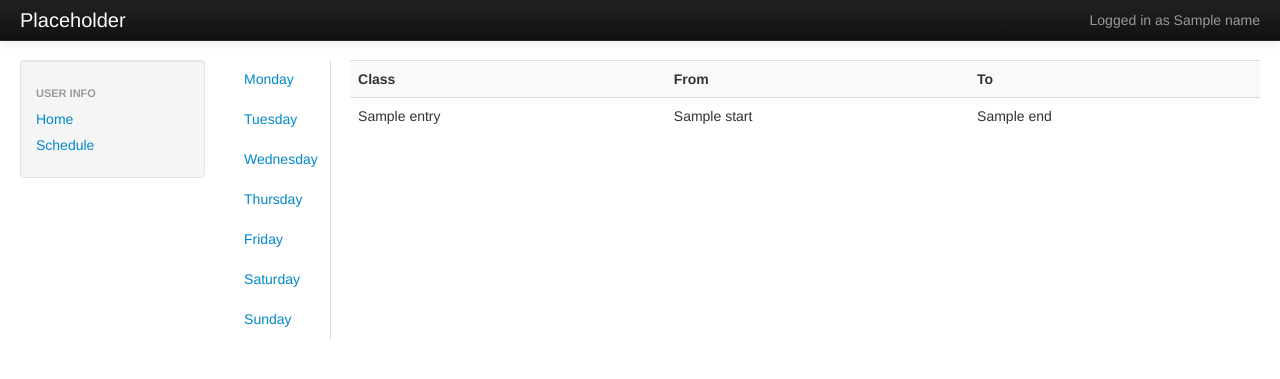
After one commit to MJSteklac/wcc, a Django app: template LabAideSite/templates/schedule/schedule.html in a window 1280 px wide. The commit adds this page. Shown: the top 379 px of the page. Run offline with Django 3.2, Linux system fonts and the light colour scheme; the template is opened without the code that fills it: most values are stand-ins (such as "Sample title", 1, 10 or a date in 2020); parts of the project's set-up code (start-up, migrations or seed data) failed here and were passed over; some libraries are stand-ins or nearby versions.

Commit message:
up to date

```diff
--- a/LabAideSite/templates/base.html
+++ b/LabAideSite/templates/base.html
@@ -4,8 +4,8 @@
 		{% load staticfiles %}
 		<link href="{% static "bootstrap/css/bootstrap.css" %}" rel="stylesheet">
 
+		<script type="text/javascript" src="http://ajax.googleapis.com/ajax/libs/jquery/1.7/jquery.js"></script>
 		<script type="text/javascript" src="{% static "bootstrap/js/bootstrap.js" %}"></script>
-		<script type="text/javascript" src="http://ajax.googleapis.com/ajax/libs/jquery/1.7/jquery.js"></script>
 	</head>
 	<body>
 		<div class="navbar navbar-inverse navbar-fixed-top">
@@ -19,7 +19,7 @@
 					<a class="brand" href="/">Placeholder</a>
 					<div class="nav-collapse collapse">
 						<p class="navbar-text pull-right">
-							Logged in as <a href="#" class="navbar-link">Username</a>
+							Logged in as {% block name %}{% endblock %}
 						</p>
 					</div><!--/.nav-collapse -->
 				</div>
@@ -29,7 +29,7 @@
 		<div class="container-fluid" style="margin-top:60px">
 			<div class="row-fluid">
 				<div class="span2">
-					<ul class="nav nav-list">
+					<ul class="nav nav-list well">
 						<li class="nav-header">User Info</li>
 						<li><a href="/">Home</a></li>
 						<li><a href="schedule/">Schedule</a></li>
--- /dev/null
+++ b/LabAideSite/templates/schedule/schedule.html
@@ -0,0 +1,153 @@
+{% extends "base.html" %}
+
+{% block name %}
+	{{ name }}
+{% endblock %}
+
+{% block content %}
+	<div class="tabbable tabs-left">
+		<ul class="nav nav-tabs" data-tabs="tabs">
+			<li><a href="#mon" data-toggle="tab">	Monday		</a></li>
+			<li><a href="#tue" data-toggle="tab">	Tuesday		</a></li>
+			<li><a href="#wed" data-toggle="tab">	Wednesday	</a></li>
+			<li><a href="#thu" data-toggle="tab">	Thursday	</a></li>
+			<li><a href="#fri" data-toggle="tab">	Friday		</a></li>
+			<li><a href="#sat" data-toggle="tab">	Saturday	</a></li>
+			<li><a href="#sun" data-toggle="tab">	Sunday		</a></li>
+		</ul>
+		<div class="tab-content">
+			<div class="tab-pane active" id="mon">
+				<table class="table table-striped">
+					<tr>
+						<th>Class</th><th>From</th><th>To</th>
+					</tr>
+					{% for entry in mon %}
+						<tr>
+							<td>{{ entry.class_name }}</td>
+							<td>{{ entry.start }}</td>
+							<td>{{ entry.end }}</td>
+						</tr>
+					</tr>
+					{% empty %}
+						<p>No Schedule on Mondays</p>
+						</tr>
+					{% endfor %}
+				</table>
+			</div>
+			<div class="tab-pane" id="tue">
+				<table class="table table-striped">
+                                        <tr>
+                                                <th>Class</th><th>From</th><th>To</th>
+                                        </tr>
+                                        {% for entry in tue %}
+                                                <tr>
+                                                        <td>{{ entry.class_name }}</td>
+                                                        <td>{{ entry.start }}</td>
+                                                        <td>{{ entry.end }}</td>
+                                                </tr>
+                                        </tr>
+                                        {% empty %}
+                                                <p>No Schedule on Tuesdays</p>
+                                                </tr>
+                                        {% endfor %}
+                                </table>
+                        </div>
+			<div class="tab-pane" id="wed">
+				<table class="table table-striped">
+                                        <tr>
+                                                <th>Class</th><th>From</th><th>To</th>
+                                        </tr>
+                                        {% for entry in wed %}
+                                                <tr>
+                                                        <td>{{ entry.class_name }}</td>
+                                                        <td>{{ entry.start }}</td>
+                                                        <td>{{ entry.end }}</td>
+                                                </tr>
+                                        </tr>
+                                        {% empty %}
+                                                <p>No Schedule on Wednesdays</p>
+                                                </tr>
+                                        {% endfor %}
+                                </table>
+
+                        </div>
+			<div class="tab-pane" id="thu">
+				<table class="table table-striped">
+                                        <tr>
+                                                <th>Class</th><th>From</th><th>To</th>
+                                        </tr>
+                                        {% for entry in thu %}
+                                                <tr>
+                                                        <td>{{ entry.class_name }}</td>
+                                                        <td>{{ entry.start }}</td>
+                                                        <td>{{ entry.end }}</td>
+                                                </tr>
+                                        </tr>
+                                        {% empty %}
+                                                <p>No Schedule on Thursdays</p>
+                                                </tr>
+                                        {% endfor %}
+                                </table>
+
+                        </div>
+			<div class="tab-pane" id="fri">
+                                <table class="table table-striped">
+                                        <tr>
+                                                <th>Class</th><th>From</th><th>To</th>
+                                        </tr>
+                                        {% for entry in fri %}
+                                                <tr>
+                                                        <td>{{ entry.class_name }}</td>
+                                                        <td>{{ entry.start }}</td>
+                                                        <td>{{ entry.end }}</td>
+                                                </tr>
+                                        </tr>
+                                        {% empty %}
+                                                <p>No Schedule on Fridays</p>
+                                                </tr>
+                                        {% endfor %}
+                                </table>
+
+                        </div>
+			<div class="tab-pane" id="sat">
+                                <table class="table table-striped">
+                                        <tr>
+                                                <th>Class</th><th>From</th><th>To</th>
+                                        </tr>
+                                        {% for entry in sat %}
+                                                <tr>
+                                                        <td>{{ entry.class_name }}</td>
+                                                        <td>{{ entry.start }}</td>
+                                                        <td>{{ entry.end }}</td>
+                                                </tr>
+                                        </tr>
+                                        {% empty %}
+                                                <p>No Schedule on Saturdays</p>
+                                                </tr>
+                                        {% endfor %}
+                                </table>
+
+                        </div>
+			<div class="tab-pane" id="sun">
+                                <table class="table table-striped">
+                                        <tr>
+                                                <th>Class</th><th>From</th><th>To</th>
+                                        </tr>
+                                        {% for entry in sun %}
+                                                <tr>
+                                                        <td>{{ entry.class_name }}</td>
+                                                        <td>{{ entry.start }}</td>
+                                                        <td>{{ entry.end }}</td>
+                                                </tr>
+                                        </tr>
+                                        {% empty %}
+                                                <p>No Schedule on Sundays</p>
+                                                </tr>
+                                        {% endfor %}
+                                </table>
+
+                        </div>
+
+		</div>
+	</div>
+{% endblock %}
```
Also changed, not shown: LabAideSite/templates/home.html (+6 -1 lines).
